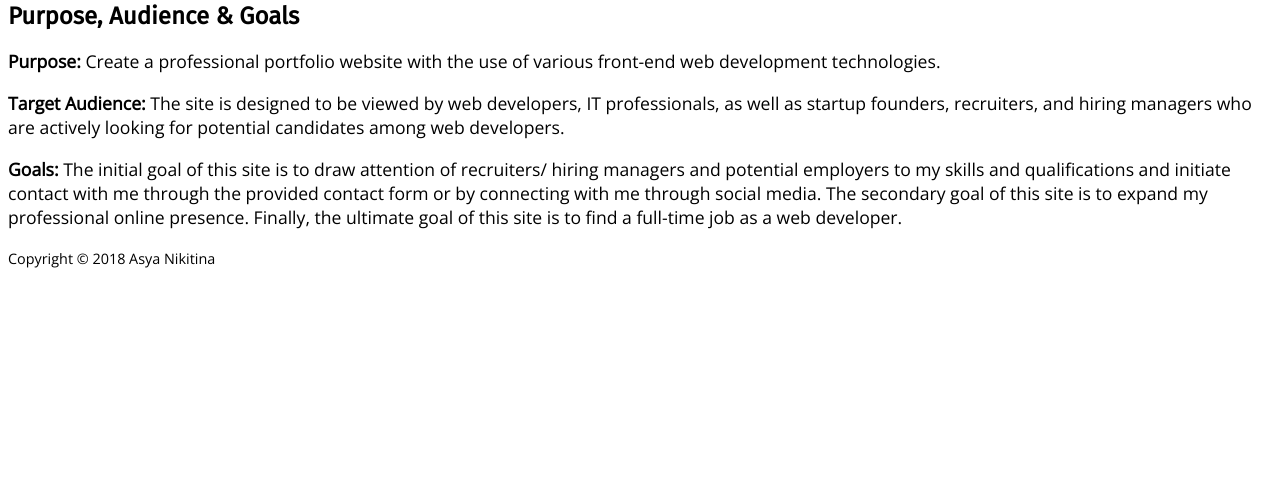
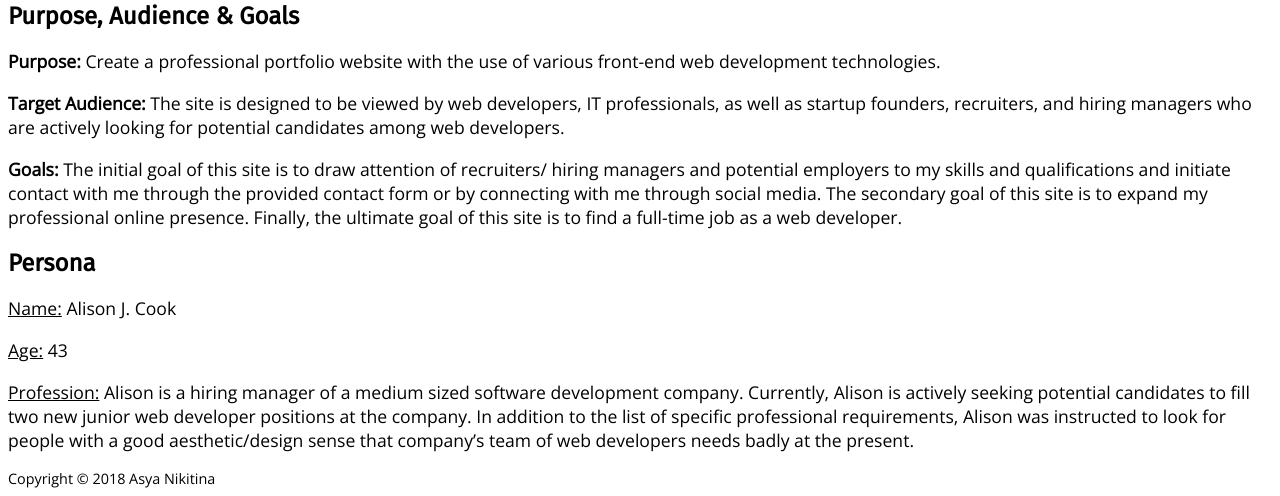
Before and after one commit to afnikitina/my-pwp-asya, a PHP site: page /milestone-1.php in a window 1280 px wide. Shown: the part 328-824 px from the top of the page. Before the commit the page ends 596 px from the top, so only its background shows below. Run offline with PHP 8.4, Linux system fonts and the light colour scheme.

Commit message:
Added more content to milestone-1.php.

```diff
--- a/documentation/milestone-1.php
+++ b/documentation/milestone-1.php
@@ -23,10 +23,17 @@
 			<div>
 				<p><span class="wrap">Goals:</span> The initial goal of this site is to draw attention of recruiters/ hiring managers and potential employers to my skills and qualifications and initiate contact with me through the provided contact form or by connecting with me through social media. The secondary goal of this site is to expand my professional online presence. Finally, the ultimate goal of this site is to find a full-time job as a web developer.</p>
 			</div>
+			<h2>Persona</h2>
 			<div>
-				<h2></h2>
-				<p></p>
+				<p><span class="wrap2">Name:</span> Alison J. Cook</p>
 			</div>
+			<div>
+				<p><span class="wrap2">Age:</span> 43</p>
+			</div>
+			<div>
+				<p><span class="wrap2">Profession:</span> Alison is a hiring manager of a medium sized software development company. Currently, Alison is actively seeking potential candidates to fill two new junior web developer positions at the company. In addition to the list of specific professional requirements, Alison was instructed to look for people with a good aesthetic/design sense that company’s team of web developers needs badly at the present.</p>
+			</div>
+
 
 		</main>
 		<footer>
--- a/documentation/styles/style.css
+++ b/documentation/styles/style.css
@@ -47,3 +47,7 @@ p {
 .wrap {
 	font-weight: bold;
 }
+
+.wrap2 {
+	text-decoration: underline;
+}
```
